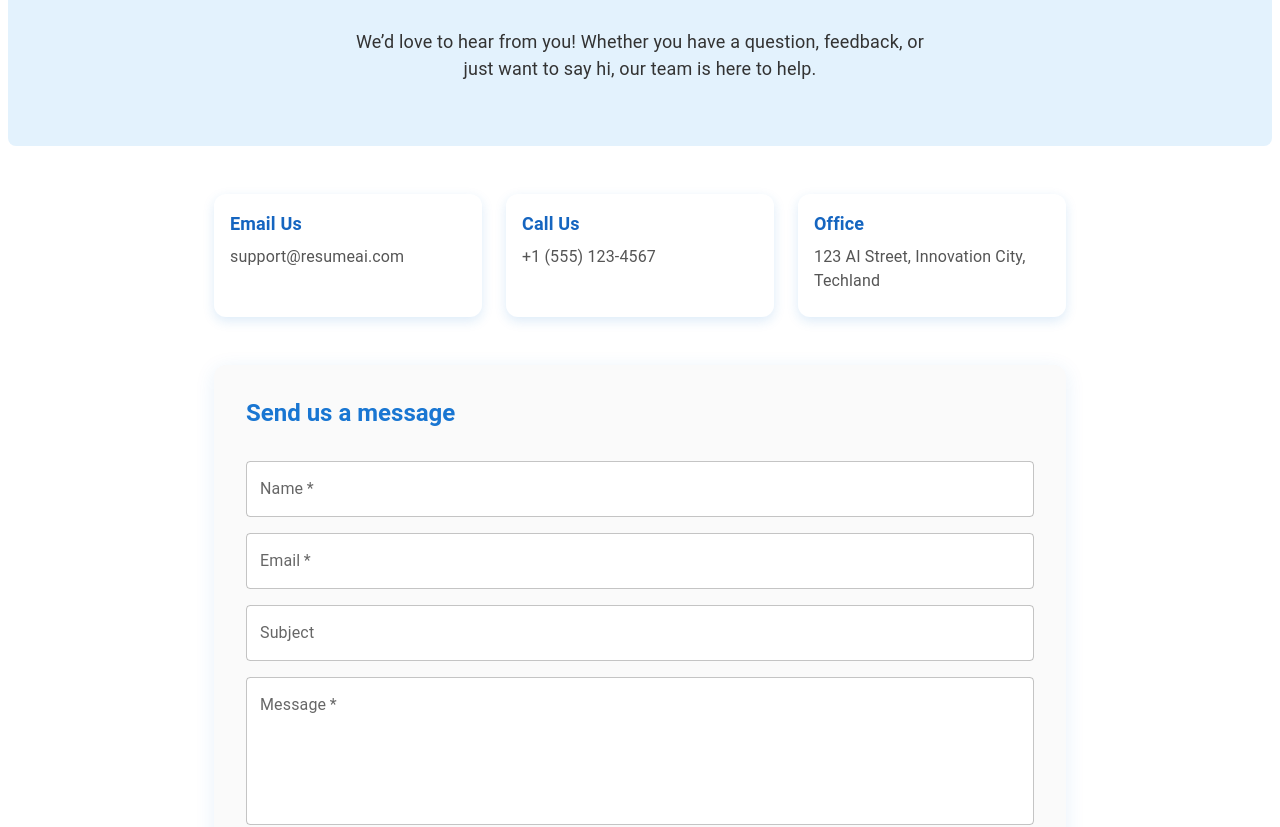
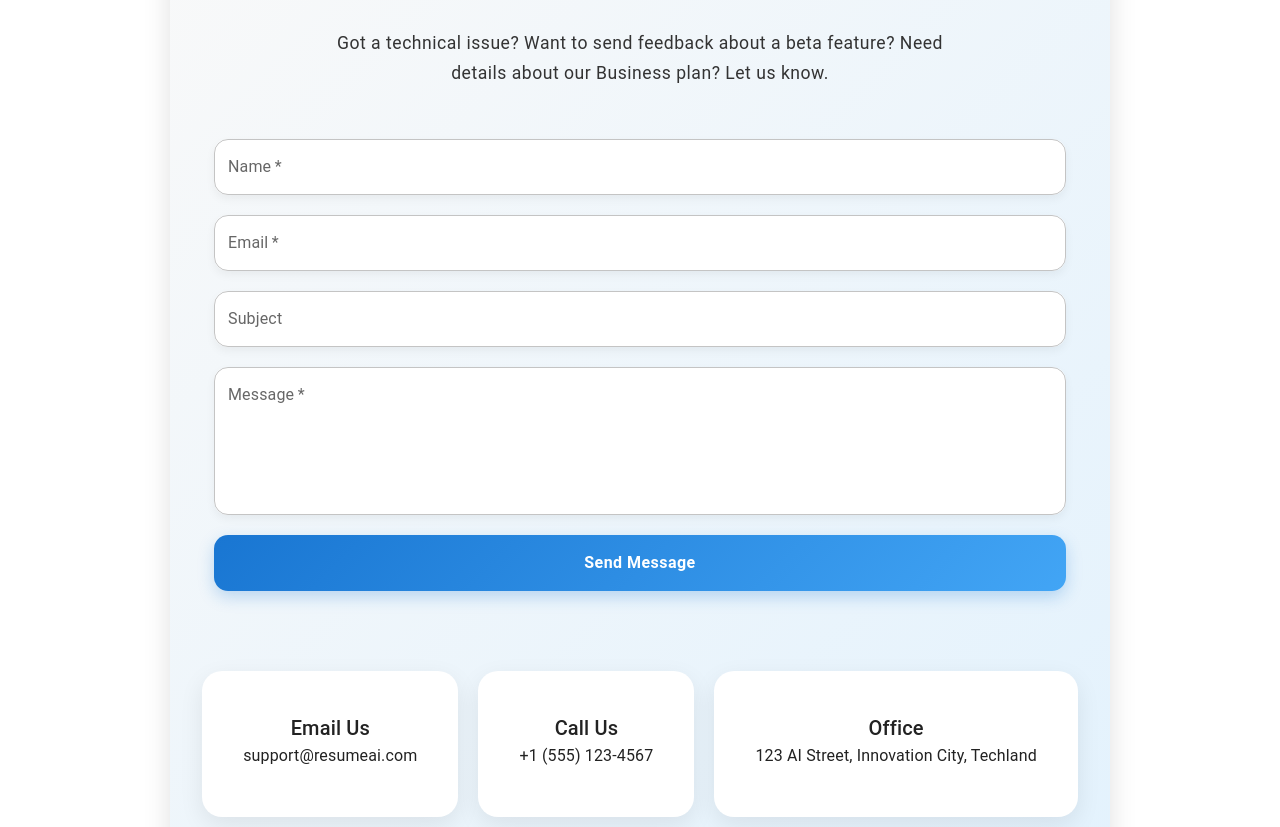
Before and after one commit to GirishAhire/ResumeAI, a Next.js app: page /contact in a window 1280 px wide. Shown: the part 200-1027 px from the top of the page. Built offline with nearby package versions, Linux system fonts and the light colour scheme.

Commit message:
Contact us Page updated

```diff
--- a/src/app/components/Footer.styles.js
+++ b/src/app/components/Footer.styles.js
@@ -23,7 +23,7 @@ const useStyles = (theme) => ({
     copyText: {
         color: theme.palette.mode === "dark" ? "grey.500" : "text.secondary",
         fontWeight: 700,
-        fontSize: "1.2rem",
+        fontSize: "1.1rem",
         flex: "1 1 300px",
         [theme.breakpoints.down("sm")]: {
             flex: "unset",
--- a/src/app/contact/contact.style.js
+++ b/src/app/contact/contact.style.js
@@ -1,84 +1,121 @@
-const styles = {
-    pageHero: {
-        backgroundColor: "#e3f2fd",
-        padding: "4rem 1rem",
-        textAlign: "center",
-        borderRadius: "8px",
-    },
-    heroContent: {
-        maxWidth: "600px",
+const contactStyles = {
+    // 🌟 Container
+    container: {
+        maxWidth: "900px",
         margin: "0 auto",
-    },
-    heroHeading: {
-        fontSize: "2.5rem",
-        fontWeight: "700",
-        marginBottom: "1rem",
-        color: "#1976d2",
-    },
-    heroParagraph: {
-        fontSize: "1.125rem",
-        color: "#333",
-    },
-    cardGrid: {
-        display: "flex",
-        gap: "1.5rem",
-        justifyContent: "center",
-        flexWrap: "wrap",
-        marginBottom: "3rem",
-    },
-    infoCard: {
-        flex: "1 1 250px",
-        minWidth: "250px",
-        borderRadius: "12px",
-        boxShadow: "0 4px 12px rgba(25,118,210,0.15)",
-    },
-    cardTitle: {
-        fontWeight: "700",
-        fontSize: "1.125rem",
-        color: "#1565c0",
-        marginBottom: "0.5rem",
-    },
-    cardText: {
-        fontSize: "1rem",
-        color: "#555",
-    },
-    formContainer: {
+        padding: "60px 20px",
         display: "flex",
         flexDirection: "column",
-        gap: "1rem",
-        backgroundColor: "#fafafa",
-        padding: "2rem",
-        borderRadius: "12px",
-        boxShadow: "0 4px 20px rgba(25,118,210,0.1)",
+        alignItems: "center",
+        background: "linear-gradient(135deg, #f9f9f9 0%, #e3f2fd 100%)",
+        borderRadius: "24px",
+        boxShadow: "0 12px 28px rgba(0, 0, 0, 0.12)",
+        backdropFilter: "blur(10px)",
+        transition: "all 0.3s ease",
     },
-    formTitle: {
-        marginBottom: "1rem",
-        fontWeight: "700",
-        color: "#1976d2",
+
+    // 🌟 Title
+    title: {
+        fontSize: "2.75rem",
+        fontWeight: "800",
+        textAlign: "center",
+        marginBottom: "15px",
+        color: "#0d47a1",
+        letterSpacing: "1px",
+        textShadow: "1px 1px 3px rgba(0,0,0,0.1)",
     },
+
+    // 🌟 Subtitle
+    subtitle: {
+        fontSize: "1.1rem",
+        textAlign: "center",
+        marginBottom: "50px",
+        color: "#333",
+        maxWidth: "650px",
+        lineHeight: 1.7,
+        letterSpacing: "0.5px",
+    },
+
+    // 🌟 Form
+    form: {
+        width: "100%",
+        display: "grid",
+        gap: "20px",
+    },
+
+    // 🌟 TextField Styles
     textField: {
-        backgroundColor: "#fff",
-        borderRadius: "8px",
-    },
-    submitButton: {
-        marginTop: "1rem",
-        padding: "12px",
-        borderRadius: "8px",
-        fontWeight: "600",
-        backgroundColor: "#1976d2",
-        color: "#fff",
-        boxShadow: "0 4px 12px rgba(25,118,210,0.6)",
-        transition: "background-color 0.3s ease",
-        "&:hover": {
-            backgroundColor: "#1565c0",
+        "& .MuiInputBase-root": {
+            borderRadius: "14px",
+            backgroundColor: "#fff",
+            boxShadow: "0 4px 10px rgba(0,0,0,0.05)",
+            transition: "all 0.3s ease",
+        },
+        "& .MuiOutlinedInput-root": {
+            "&:hover fieldset": {
+                borderColor: "#1976d2",
+            },
+            "&.Mui-focused fieldset": {
+                borderColor: "#1976d2",
+                boxShadow: "0 0 0 4px rgba(25, 118, 210, 0.15)",
+            },
         },
     },
+
+    // 🌟 Button
+    button: {
+        padding: "14px 24px",
+        borderRadius: "14px",
+        background: "linear-gradient(135deg, #1976d2, #42a5f5)",
+        color: "#fff",
+        fontWeight: "700",
+        fontSize: "1rem",
+        textTransform: "none",
+        transition: "all 0.3s ease",
+        boxShadow: "0 6px 16px rgba(25, 118, 210, 0.25)",
+        "&:hover": {
+            background: "linear-gradient(135deg, #1565c0, #1e88e5)",
+            transform: "translateY(-3px)",
+            boxShadow: "0 10px 20px rgba(25, 118, 210, 0.35)",
+        },
+    },
+
+    // 🌟 Info Cards
+    infoBox: {
+        marginTop: "40px",
+        padding: "25px",
+        borderRadius: "20px",
+        background: "#fff",
+        boxShadow: "0 8px 24px rgba(0,0,0,0.08)",
+        textAlign: "center",
+        color: "#222",
+        lineHeight: 1.7,
+        transition: "all 0.3s ease",
+        "&:hover": {
+            transform: "translateY(-5px)",
+            boxShadow: "0 12px 28px rgba(0,0,0,0.15)",
+        },
+    },
+
+    // 🌟 Success Message
     successMessage: {
-        marginTop: "1rem",
+        marginTop: "20px",
+        textAlign: "center",
+        fontSize: "1rem",
+        fontWeight: "600",
         color: "#2e7d32",
-        fontWeight: "600",
-        animation: "fadeIn 0.5s ease-in",
+        backgroundColor: "rgba(46, 125, 50, 0.15)",
+        borderRadius: "12px",
+        padding: "12px 20px",
+        boxShadow: "0 4px 12px rgba(46, 125, 50, 0.1)",
+    },
+
+    // 🌟 Responsive
+    "@media (max-width: 768px)": {
+        container: { padding: "40px 15px" },
+        title: { fontSize: "2.25rem" },
+        subtitle: { fontSize: "1rem" },
     },
 };
 
-export default styles;
+export default contactStyles;
--- a/src/app/contact/page.jsx
+++ b/src/app/contact/page.jsx
@@ -4,14 +4,14 @@ import {
     Box,
     Container,
     Typography,
+    TextField,
+    Button,
     Card,
     CardContent,
-    TextField,
-    Button,
 } from "@mui/material";
+import Navbar from "../components/Navbar";
+import Footer from "../components/Footer";
 import styles from "./contact.style";
-import Footer from "../components/Footer";
-import Navbar from "../components/Navbar";
 
 export default function ContactUs() {
     const [formData, setFormData] = useState({
@@ -20,11 +20,11 @@ export default function ContactUs() {
         subject: "",
         message: "",
     });
-
     const [errors, setErrors] = useState({});
     const [submitted, setSubmitted] = useState(false);
 
-    const validateEmail = (email) => /^[^\s@]+@[^\s@]+\.[^\s@]+$/.test(email);
+    const validateEmail = (email) =>
+        /^[^\s@]+@[^\s@]+\.[^\s@]+$/.test(email);
 
     const validateForm = () => {
         const newErrors = {};
@@ -41,10 +41,7 @@ export default function ContactUs() {
     const handleChange = (e) => {
         const { name, value } = e.target;
         setFormData((prev) => ({ ...prev, [name]: value }));
-
-        if (errors[name]) {
-            setErrors((prev) => ({ ...prev, [name]: "" })); // Clear error on change
-        }
+        if (errors[name]) setErrors((prev) => ({ ...prev, [name]: "" }));
     };
 
     const handleSubmit = (e) => {
@@ -54,16 +51,9 @@ export default function ContactUs() {
         // TODO: Send data to backend/API
 
         setSubmitted(true);
-        setFormData({
-            name: "",
-            email: "",
-            subject: "",
-            message: "",
-        });
-        setErrors({});
+        setFormData({ name: "", email: "", subject: "", message: "" });
     };
 
-    // Reset success message after 3 seconds, only on client after submit
     useEffect(() => {
         if (submitted) {
             const timer = setTimeout(() => setSubmitted(false), 3000);
@@ -74,55 +64,15 @@ export default function ContactUs() {
     return (
         <>
             <Navbar />
-            <Box>
-                {/* Hero Section */}
-                <Box sx={styles.pageHero}>
-                    <Box sx={styles.heroContent}>
-                        <Typography sx={styles.heroHeading}>Get in Touch</Typography>
-                        <Typography sx={styles.heroParagraph}>
-                            We’d love to hear from you! Whether you have a question, feedback, or
-                            just want to say hi, our team is here to help.
-                        </Typography>
-                    </Box>
-                </Box>
 
-                <Container maxWidth="md" sx={{ mt: 6, mb: 6 }}>
-                    {/* Contact Info Cards */}
-                    <Box sx={styles.cardGrid}>
-                        <Card sx={styles.infoCard}>
-                            <CardContent>
-                                <Typography sx={styles.cardTitle}>Email Us</Typography>
-                                <Typography sx={styles.cardText}>support@resumeai.com</Typography>
-                            </CardContent>
-                        </Card>
-                        <Card sx={styles.infoCard}>
-                            <CardContent>
-                                <Typography sx={styles.cardTitle}>Call Us</Typography>
-                                <Typography sx={styles.cardText}>+1 (555) 123-4567</Typography>
-                            </CardContent>
-                        </Card>
-                        <Card sx={styles.infoCard}>
-                            <CardContent>
-                                <Typography sx={styles.cardTitle}>Office</Typography>
-                                <Typography sx={styles.cardText}>
-                                    123 AI Street, Innovation City, Techland
-                                </Typography>
-                            </CardContent>
-                        </Card>
-                    </Box>
-
-                    {/* Contact Form */}
-                    <Box
-                        component="form"
-                        onSubmit={handleSubmit}
-                        sx={styles.formContainer}
-                        noValidate
-                        aria-live="polite"
-                    >
-                        <Typography variant="h5" sx={styles.formTitle}>
-                            Send us a message
+            <Box sx={styles.container}>
+                <Typography sx={styles.title}>Contact Us</Typography>
+                <Typography sx={styles.subtitle}>
+                    Got a technical issue? Want to send feedback about a beta feature?
+                    Need details about our Business plan? Let us know.
                 </Typography>
 
+                <Container sx={styles.form}>
                     <TextField
                         fullWidth
                         label="Name"
@@ -133,7 +83,6 @@ export default function ContactUs() {
                         error={Boolean(errors.name)}
                         helperText={errors.name}
                         sx={styles.textField}
-                            autoComplete="name"
                     />
                     <TextField
                         fullWidth
@@ -146,8 +95,6 @@ export default function ContactUs() {
                         error={Boolean(errors.email)}
                         helperText={errors.email}
                         sx={styles.textField}
-                            autoComplete="email"
-                            inputProps={{ suppressHydrationWarning: true }}
                     />
                     <TextField
                         fullWidth
@@ -170,27 +117,40 @@ export default function ContactUs() {
                         helperText={errors.message}
                         sx={styles.textField}
                     />
-                        <Button
-                            type="submit"
-                            variant="contained"
-                            sx={styles.submitButton}
-                            aria-label="Send your message"
-                        >
+                    <Button type="submit" sx={styles.button} onClick={handleSubmit}>
                         Send Message
                     </Button>
 
                     {submitted && (
-                            <Typography
-                                sx={styles.successMessage}
-                                role="alert"
-                                tabIndex={0}
-                            >
+                        <Typography sx={styles.successMessage} role="alert">
                             Thank you! Your message has been sent.
                         </Typography>
                     )}
+                </Container>
+
+                {/* Optional: Contact Info */}
+                <Box sx={{ display: "flex", gap: "20px", marginTop: "40px", flexWrap: "wrap", justifyContent: "center" }}>
+                    <Card sx={styles.infoBox}>
+                        <CardContent>
+                            <Typography variant="h6">Email Us</Typography>
+                            <Typography>support@resumeai.com</Typography>
+                        </CardContent>
+                    </Card>
+                    <Card sx={styles.infoBox}>
+                        <CardContent>
+                            <Typography variant="h6">Call Us</Typography>
+                            <Typography>+1 (555) 123-4567</Typography>
+                        </CardContent>
+                    </Card>
+                    <Card sx={styles.infoBox}>
+                        <CardContent>
+                            <Typography variant="h6">Office</Typography>
+                            <Typography>123 AI Street, Innovation City, Techland</Typography>
+                        </CardContent>
+                    </Card>
                 </Box>
-                </Container>
             </Box>
+
             <Footer />
         </>
     );
```
Also changed, not shown: src/app/about/about.style.js (+51 -35 lines), src/app/style.js (+58 -38 lines). Lines whose indentation alone changed are shown as unchanged.
